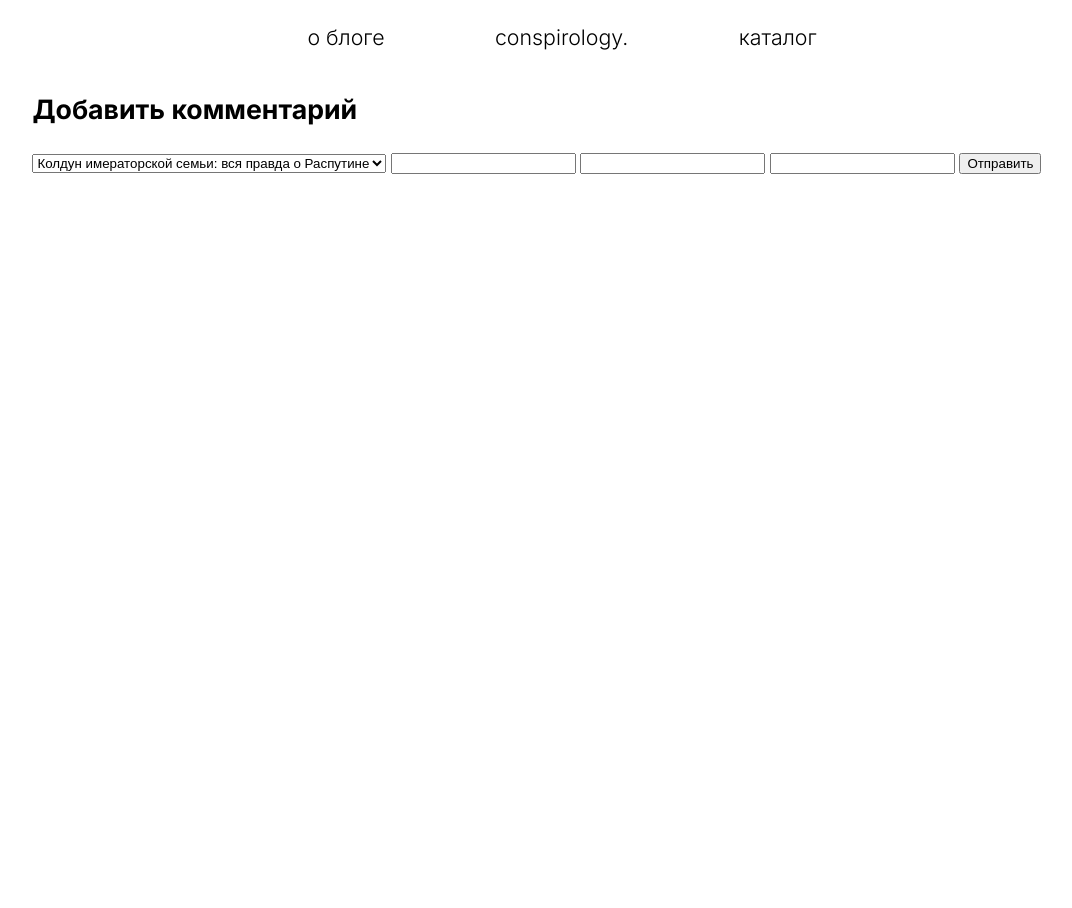
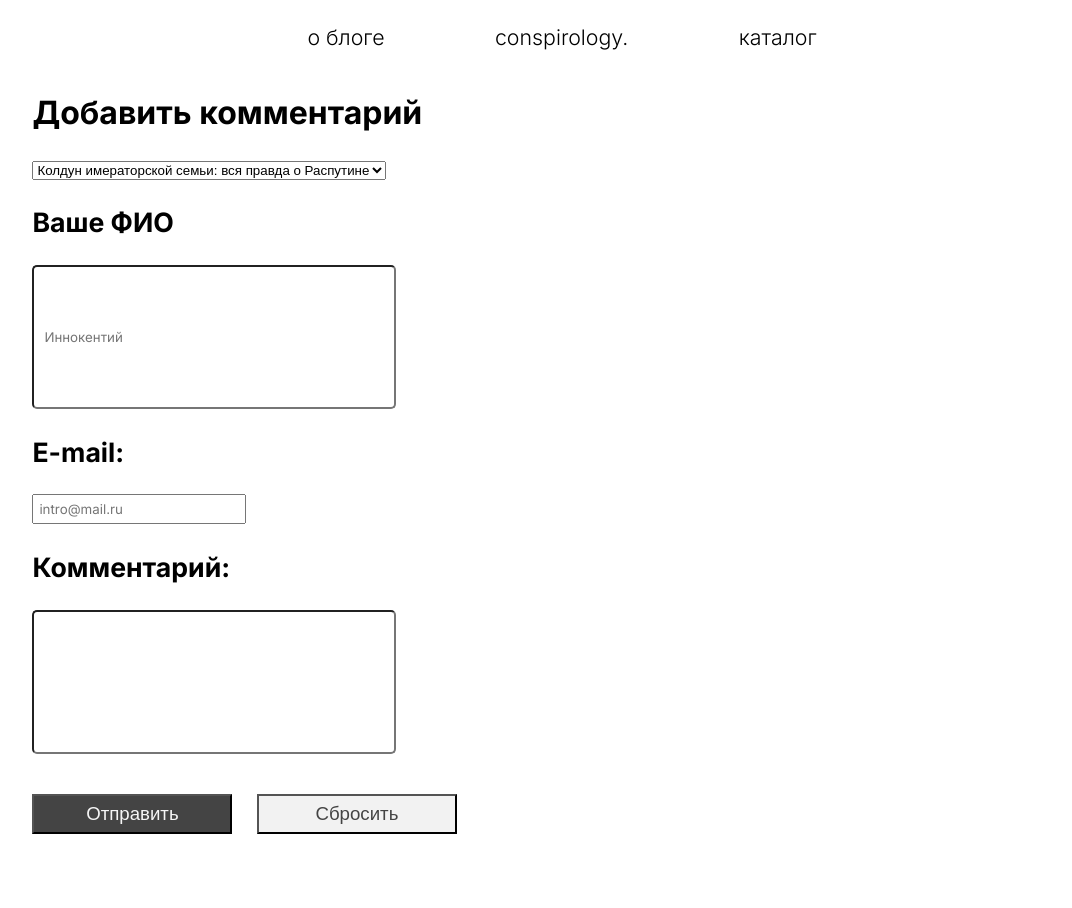
Before and after one commit to mari-sanina/django-3.0, a Django app: page /catalog/comment/ in a window 1280 px wide. Shown: the whole page, without its empty margins (78-1150 px from the left). Before the commit the page ends 174 px from the top, so only its background shows below. Run offline with Django 5.2, Linux system fonts and the light colour scheme; data comes from the database, SQL or seed files in the repository; both versions use the stored data as it was after the commit.

Commit message:
thanks page

```diff
--- a/myblog/catalog/models.py
+++ b/myblog/catalog/models.py
@@ -16,4 +16,4 @@ class PostComment(models.Model):
     post = models.ForeignKey(Post, on_delete=models.CASCADE)
 
     def __str__(self):
-        return f'{self.name}'
+        return f'Отзыв от {self.user_name} ({self.email})'
--- a/myblog/static/css/style.css
+++ b/myblog/static/css/style.css
@@ -114,3 +114,31 @@ p.title{
     padding: 30px;
     border: 2px solid black;
 }
+
+form{
+    width: 740px;
+    height: 498px;
+}
+
+input[type=text]{
+    width: 200px;
+    font-family: "Inter", sans-serif;
+    padding: 5px 5px;
+}
+
+input[type=email]{
+    width: 200px;
+    font-family: "Inter", sans-serif;
+    padding: 5px 5px;
+}
+
+input[type=text]{
+    font-family: "Inter", sans-serif;
+    border: 1px line #bbbbbb;
+    border-radius: 5px;
+    padding: 10px 10px;
+    margin: 0;
+    height: 120px;
+    width: 340px;
+    background: none;
+  }
--- a/myblog/templates/comment.html
+++ b/myblog/templates/comment.html
@@ -3,7 +3,7 @@
 
 {% block content %}
 
-<h3>{{ title }}</h3>
+<h2>{{ title }}</h2>
 
 <form action="{% url 'tnx_page' %}" method="POST">
     {% csrf_token %}
@@ -12,12 +12,21 @@
             <option value="{{p.id}}">{{ p.name }}</option>
         {% endfor %}
     </select>
-    <label for="user_name"></label>
-    <input name="user_name" id="user_name">
-    <label for="email"></label>
-    <input name="email" id="email">
-    <label for="comment"></label>
-    <input name="comment" id="comment">
-    <button type="submit">Отправить</button>
+    <div class="form-input">
+      <h3>Ваше ФИО</h3>
+        <label for="user_name"></label>
+        <input type="text" name="user_name"  placeholder="Иннокентий" id="user_name">
+      <h3>E-mail:</h3>
+        <label for="email"></label>
+        <input type="email" name="email" placeholder="intro@mail.ru" id="email">
+      <h3>Комментарий:</h3>
+        <label for="comment"></label>
+        <input type="text" name="comment" id="comment">
+    </div>
+    <div class="button">
+      <input type="submit" value="Отправить" style=" margin-top: 40px; margin-right: 20px; margin-bottom: 10%; width: 200px; height: 40px; background-color: #444444; color: whitesmoke; font-size: 14pt;">
+      <input type="reset" value="Сбросить" style="width: 200px; height: 40px; background-color: #f2f2f2; color: #444444; font-size: 14pt;">
+    </div>
 </form>
+
 {% endblock %}
--- a/myblog/templates/tnx.html
+++ b/myblog/templates/tnx.html
@@ -6,5 +6,6 @@
 <h3>{{ title }}</h3>
 
 <p>Спасибо, {{ user_name }}! Ваше мнение очень важно для нас.</p>
+<p>Статус вашего отзыва:</p>  <input type="checkbox" />
 
 {% endblock %}
```
Also changed, not shown: myblog/db.sqlite3.
